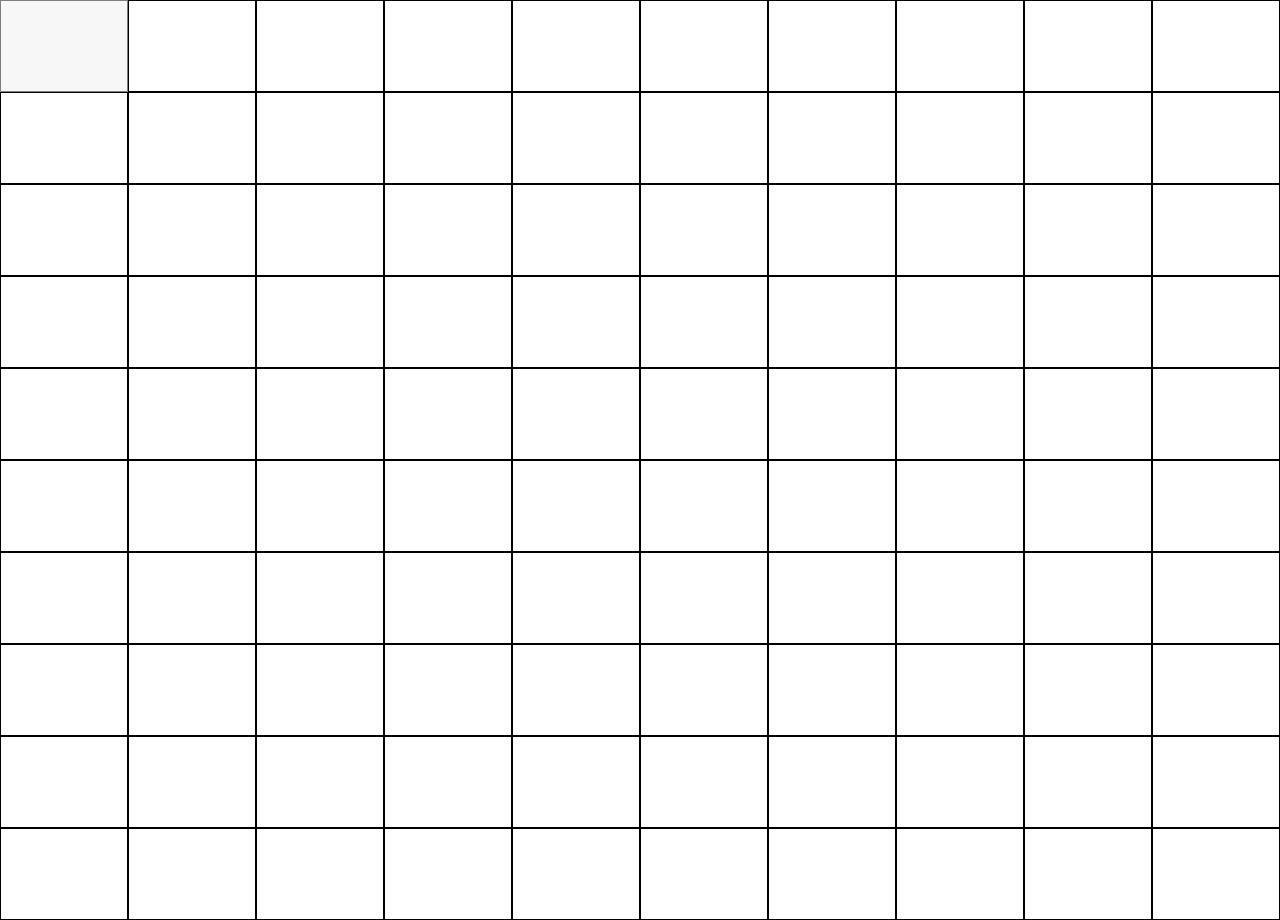
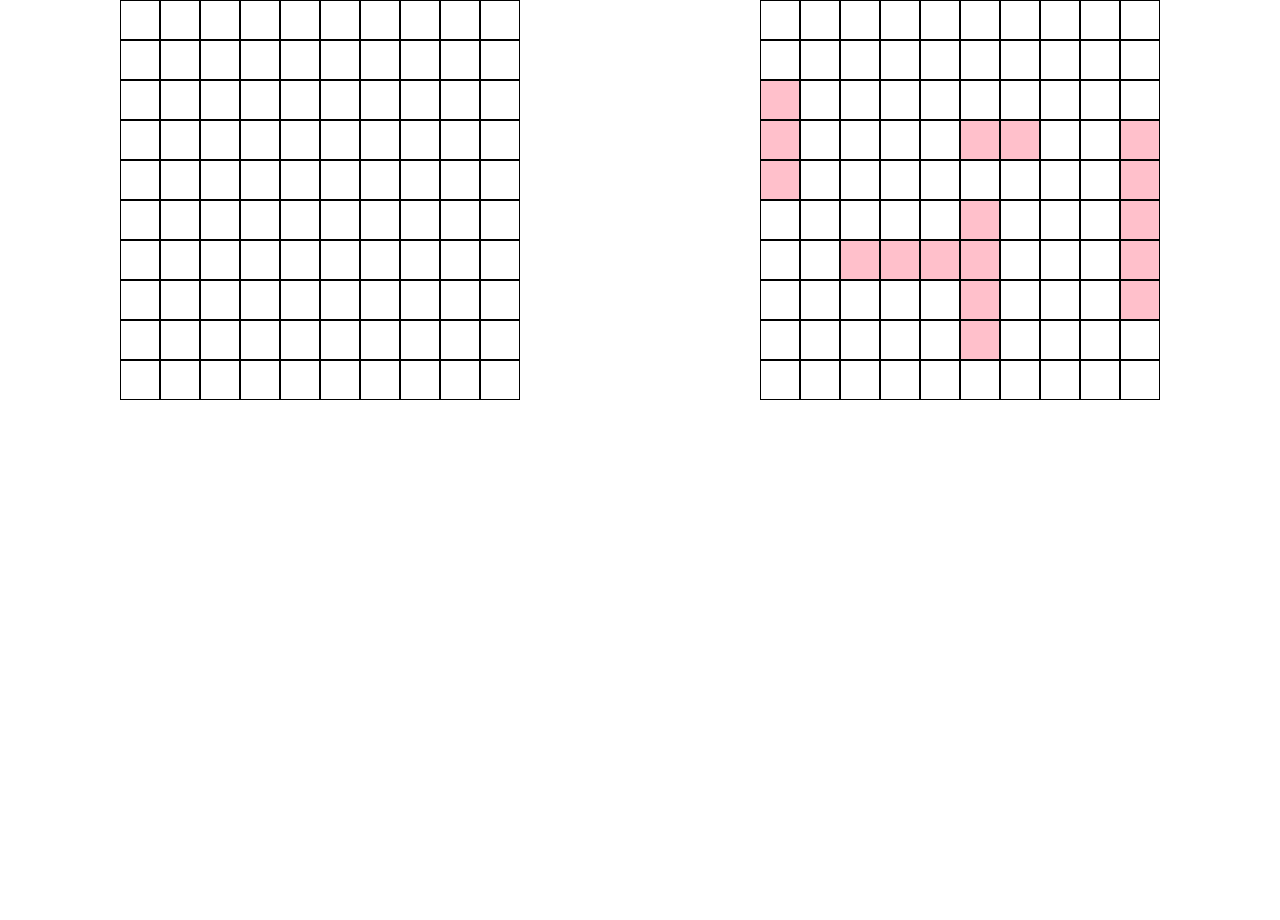
Before and after one commit to digidub/battleship, a React (Create React App) app: page / in a window 1280 px wide. After the commit the page ends 800 px from the top, so only its background shows below. Built offline with nearby package versions, Linux system fonts and the light colour scheme.

Commit message:
display 2 player grid

```diff
--- a/src/App.js
+++ b/src/App.js
@@ -1,4 +1,5 @@
 import { useState } from 'react';
+import styled from 'styled-components';
 import './App.css';
 import GridContainer from './components/GridContainer';
 const gameController = require('./factories/gamecontroller');
@@ -16,9 +17,18 @@ function App() {
 
   return (
     <div className='App'>
-      <GridContainer clickFunction={handleClick} grid={playerOneGridState} />
+      <GridDisplay>
+        <GridContainer clickFunction={handleClick} grid={playerOneGridState} />
+        <GridContainer clickFunction={handleClick} grid={playerTwoGridState} />
+      </GridDisplay>
     </div>
   );
 }
 
 export default App;
+
+const GridDisplay = styled.div`
+  display: flex;
+  flex-direction: row;
+  justify-content: space-around;
+`;
--- a/src/components/Cell.jsx
+++ b/src/components/Cell.jsx
@@ -16,7 +16,7 @@ const handleCellColour = (props) => {
 
 const BattleCell = styled.div`
   border: 1px solid black;
-  height: 90px;
+  height: auto;
   background: ${(props) => handleCellColour(props)};
   &:hover {
     cursor: crosshair;
--- a/src/components/GridContainer.jsx
+++ b/src/components/GridContainer.jsx
@@ -23,7 +23,8 @@ const GridContainer = (props) => {
 export default GridContainer;
 
 const GridBox = styled.div`
-  width: 100%;
+  width: 400px;
+  height: 400px;
   display: grid;
   grid-template-columns: repeat(10, 10%);
 `;
```
